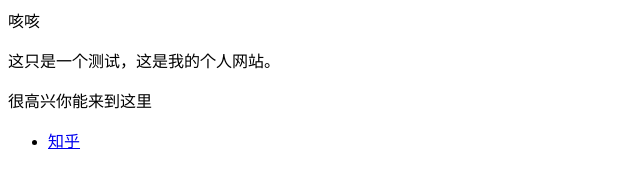
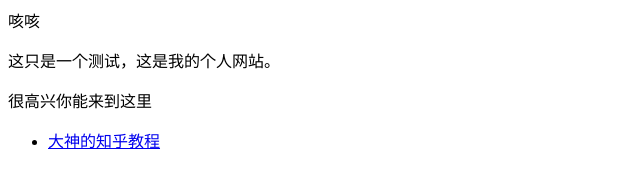
Before and after one commit to Caseystar/-stars-, a plain HTML site: page index.html in a window 1280 px wide. Shown: the whole page, without its empty margins (0-640 px from the left). Drawn offline with Linux system fonts and the light colour scheme.

Commit message:
Update index.html

```diff
--- a/index.html
+++ b/index.html
@@ -3,5 +3,5 @@
 <p>很高兴你能来到这里</p>
 
 <ul>
-  <li><a href="https://zhuanlan.zhihu.com/p/91652100">知乎</a></li>
+  <li><a href="https://zhuanlan.zhihu.com/p/91652100">大神的知乎教程</a></li>
 </ul>
```
